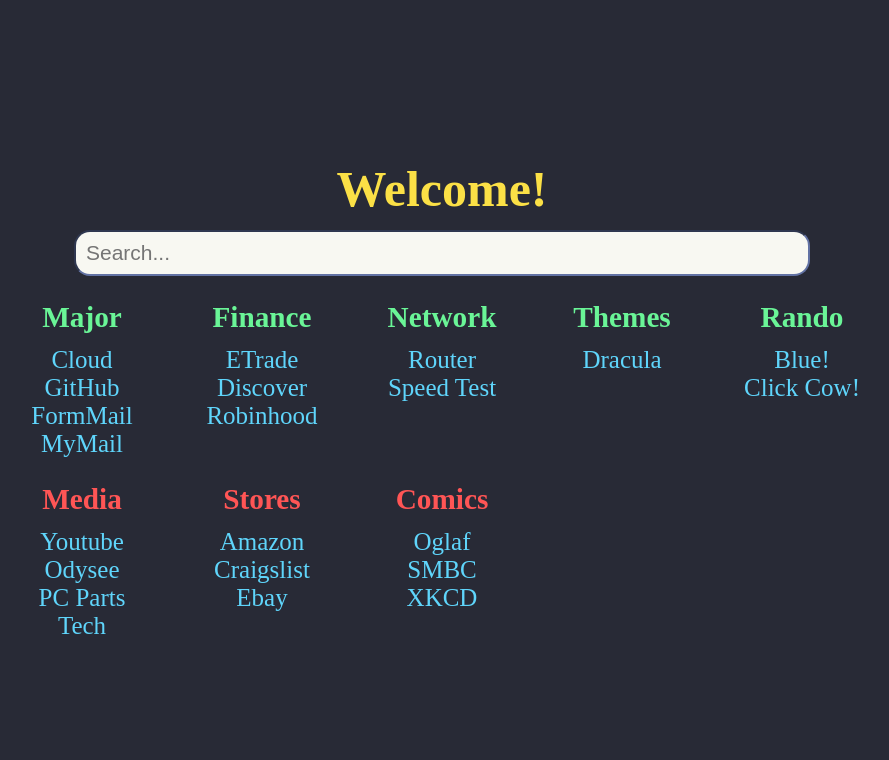
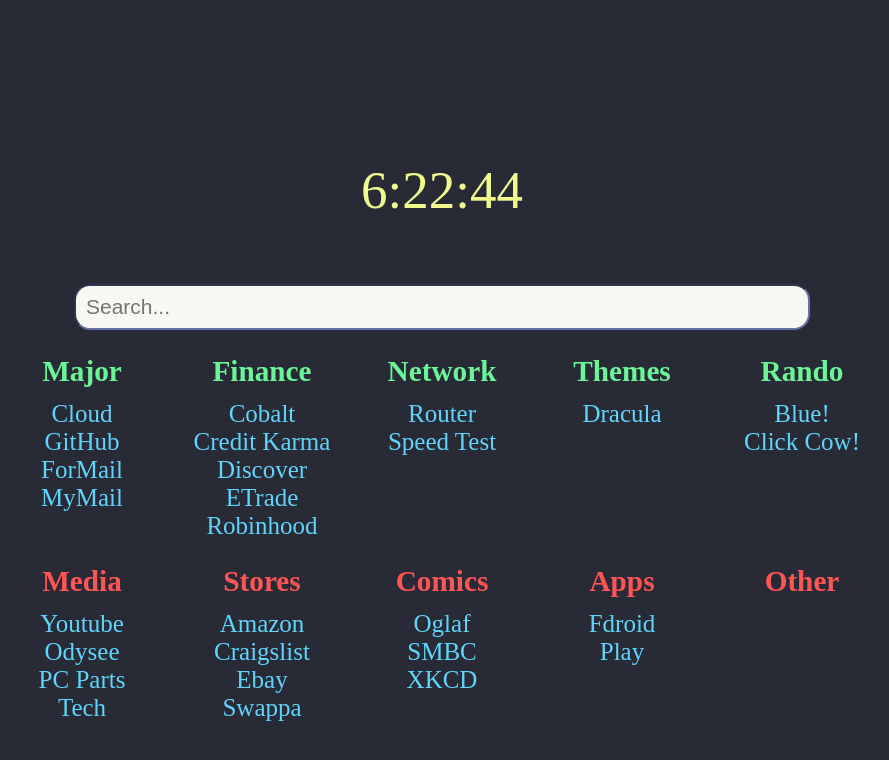
Before and after one commit to jhrush/homePage, a Jekyll site: the page hp.html, which Jekyll copies as it is, in a window 1280 px wide. Shown: the top 760 px of the page, without its empty margins (198-1087 px from the left). Built offline with Jekyll 4.4.1, drawn with Linux system fonts in a browser that asks for light colours.

Commit message:
Quick Commit

```diff
--- a/hp.html
+++ b/hp.html
@@ -82,12 +82,58 @@
   	background: #f8f8f2;
   	color: #44475a;
 }
+
+.clock {
+    font-size: 53px;
+    text-align: center;
+    margin-top: 25px;
+    margin-bottom: 12px;
+    color:#f1fa8c;
+    display:inline-block;
+}
+.hide {
+  margin-top: 12px;
+  margin-bottom: 12px;
+  visibility: hidden;
+  color: #ffb86c;
+}
+
+.clock:hover + .hide {
+    visibility: visible;
+}
+
 </style>
 </head>
 
 
-<body>
-  <h1>Welcome!</h1>
+<body onload="startTime()">
+    <script>
+    function startTime() {
+      const today = new Date();
+      let h = today.getHours();
+      let m = today.getMinutes();
+      let s = today.getSeconds();
+      let epoc = Math.trunc(today.getTime() / 1000);
+      m = checkTime(m);
+      s = checkTime(s);
+      document.getElementById('epoc').innerHTML =  epoc;
+      document.getElementById('clock').innerHTML =  h + ":" + m + ":" + s;
+      setTimeout(startTime, 1000);
+    }
+
+    function checkTime(i) {
+      if (i < 10) {i = "0" + i};  // add zero in front of numbers < 10
+      return i;
+    }
+    </script>
+
+    <!-- <h1>Welcome!</h1> -->
+
+    <div class="row">
+       <div class="clock" id="clock"></div>
+       <div class="hide"><div id="epoc"></div></div>
+    </div>
+
     <div class= "row">
 	<form method="get" action="https://duckduckgo.com/">
 		<input size"200" class="search" name="q" placeholder="Search..." autofocus autocomplete="off">
@@ -97,25 +143,29 @@
 	  <h3> Major </h3>
           <a href="https://onedrive.live.com/?id=root&cid=8924BDF4EF1859C0">Cloud</a><br>
           <a href="https://github.com/">GitHub</a><br>
-	  <a href="https://mail.google.com/mail/u/1/#inbox">FormMail</a><br>
+          <a href="https://mail.google.com/mail/u/1/#inbox">ForMail</a><br>
           <a href="https://mail.google.com/mail/u/0/#inbox">MyMail</a><br>
+          <a href=""></a><br>
 	  <h3 style="color:#ff5555;"> Media </h3>
           <a href="https://www.youtube.com/">Youtube</a><br>
           <a href="https://odysee.com/">Odysee</a><br>
           <a href="https://www.reddit.com/r/buildapcsales/">PC Parts</a><br>
           <a href="https://boards.4channel.org/g/catalog">Tech</a><br>
+          <a href=""></a><br>
 	</div>
 
 	<div class="links">
 	  <h3> Finance </h3>
+          <a href="https://secure-cobaltcu.com/SignOn/Logon">Cobalt</a><br>
+          <a href="https://www.creditkarma.com/dashboard">Credit Karma</a><br>
+          <a href="https://card.discover.com/cardmembersvcs/achome/homepage">Discover</a><br>
           <a href="https://us.etrade.com/etx/sp/stockplan/#/overview">ETrade</a><br>
-	  <a href="https://card.discover.com/cardmembersvcs/achome/homepage">Discover</a><br>
           <a href="https://robinhood.com/">Robinhood</a><br>
-	  <a href=""></a><br>
 	  <h3 style="color:#ff5555;"> Stores </h3>
           <a href="https://smile.amazon.com/">Amazon</a><br>
           <a href="https://craigslist.org/">Craigslist</a><br>
           <a href="https://www.ebay.com/">Ebay</a><br>
+          <a href="https://www.swappa.com">Swappa</a><br>
           <a href=""></a><br>
 	</div>
 
@@ -125,10 +175,12 @@
           <a href="http://www.dslreports.com/speedtest">Speed Test</a><br>
           <a href=""></a><br>
           <a href=""></a><br>
+          <a href=""></a><br>
 	  <h3 style="color:#ff5555;"> Comics </h3>
           <a href="https://www.oglaf.com/">Oglaf</a><br>
           <a href="https://www.smbc-comics.com/">SMBC</a><br>
           <a href="https://xkcd.com/">XKCD</a><br>
+          <a href=""></a><br>
           <a href=""></a><br>
 	</div>
 
@@ -138,14 +190,30 @@
           <a href=""></a><br>
           <a href=""></a><br>
           <a href=""></a><br>
+          <a href=""></a><br>
+	  <h3 style="color:#ff5555;"> Apps </h3>
+          <a href="https://f-droid.org/en/packages/">Fdroid</a><br>
+          <a href="https://play.google.com/store/apps">Play</a><br>
+          <a href=""></a><br>
+          <a href=""></a><br>
+          <a href=""></a><br>
 	</div>
 
 	<div class="links">
+	  <!--<h3 style="color:#bd93f9;"> Rando </h3>-->
 	  <h3> Rando </h3>
           <a href="https://jhrush.github.io/Blue/painthimblue.html">Blue!</a><br>
           <a href="https://jhrush.github.io/clickCow/clickCow.html">Click Cow!</a><br>
           <a href=""></a><br>
           <a href=""></a><br>
+          <a href=""></a><br>
+	  <h3 style="color:#ff5555;"> Other </h3>
+          <a href=""></a><br>
+          <a href=""></a><br>
+          <a href=""></a><br>
+          <a href=""></a><br>
+          <a href=""></a><br>
+
 	</div>
    </div>
 
```
Lines whose indentation alone changed are shown as unchanged.
